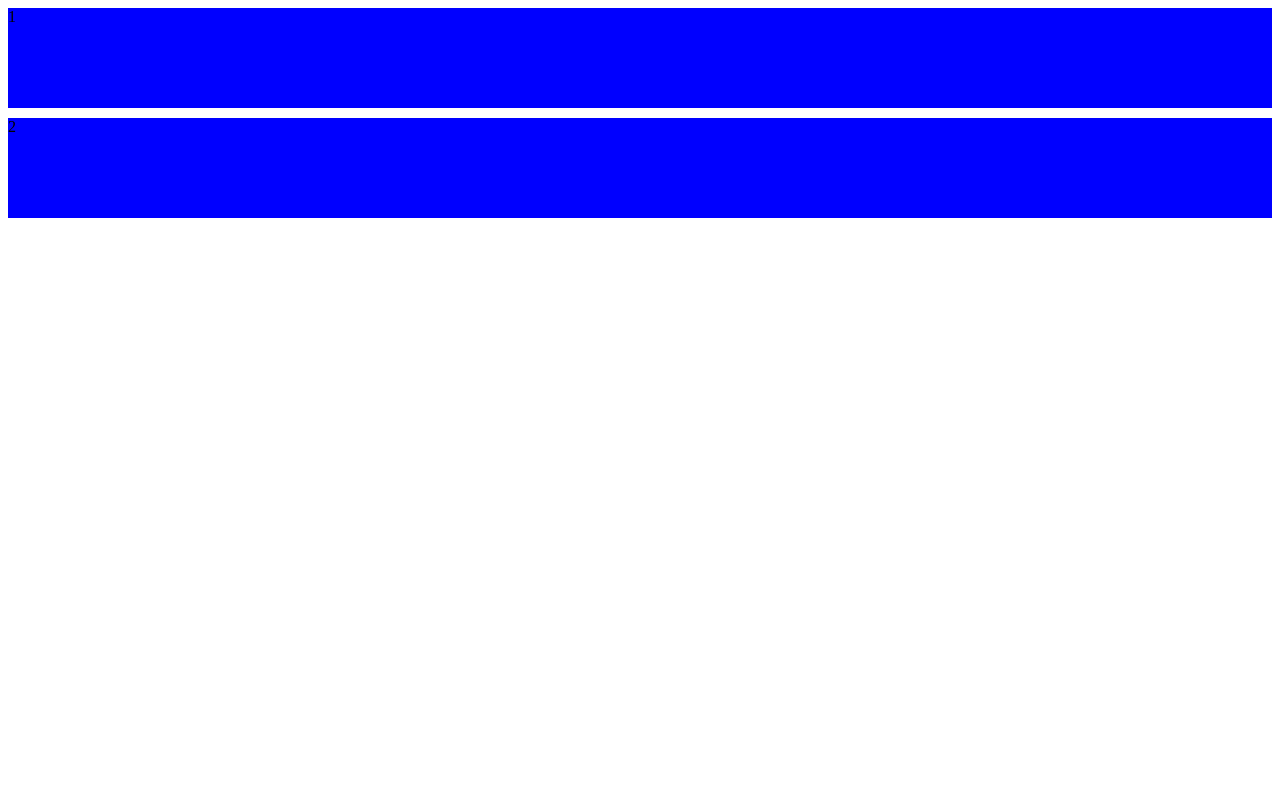
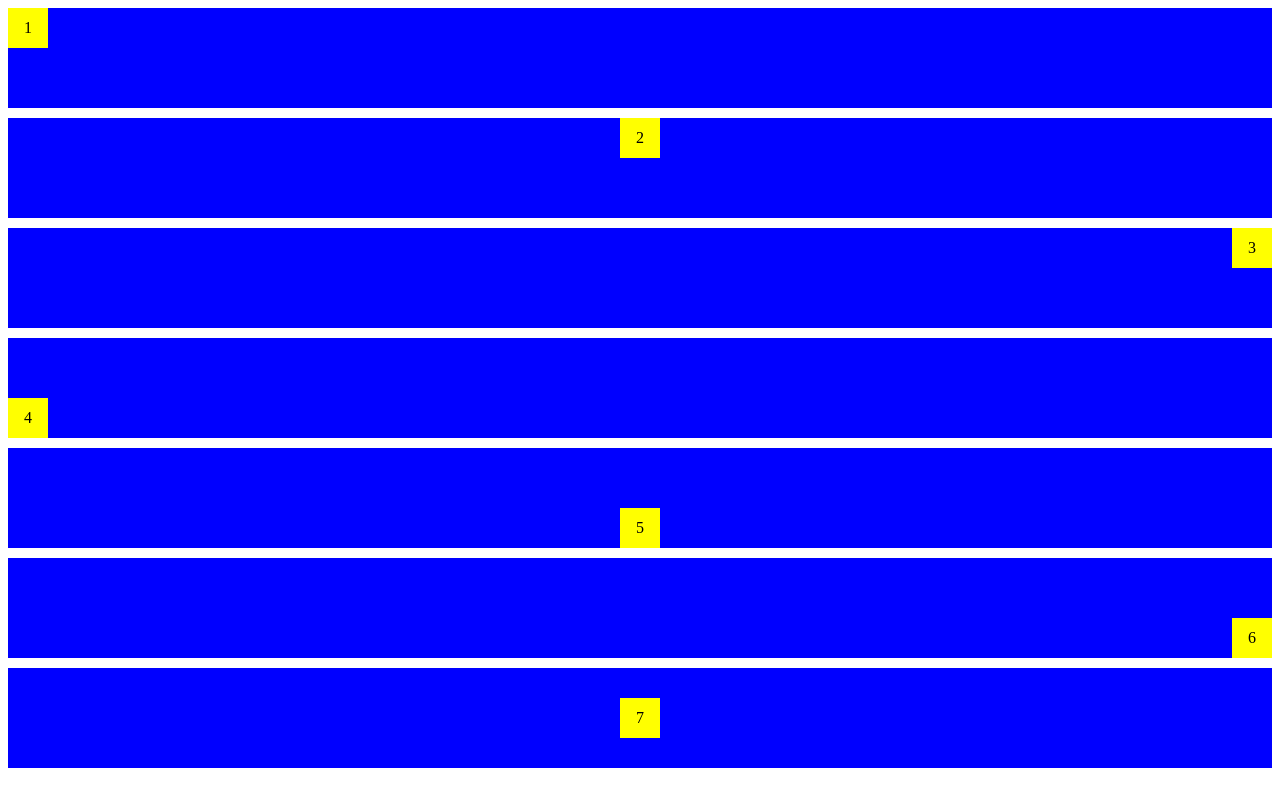
Before and after one commit to deividcauasantos/app, a plain HTML site: page index.html in a window 1280 px wide. Drawn offline with Linux system fonts and the light colour scheme.

Commit message:
ex_concluido

```diff
--- a/index.css
+++ b/index.css
@@ -1,18 +1,74 @@
 .container{
     display: flex;
+    height: 100px;
     width: 100%;
-    height: 100px;
-    background-color: blue;
+    background-color: #0000ff;
 }
 
 .container1{
+    margin-top: 10px;
     display: flex;
+    height: 100px;
     width: 100%;
+    background-color: #0000ff;
+    justify-content: center;
+
+}
+
+.container2{
+    margin-top: 10px;
+    display: flex;
     height: 100px;
-    background-color: blue;
+    width: 100%;
+    background-color: #0000ff;
+    justify-content: end;
+}
+
+.container3{
     margin-top: 10px;
+    display: flex;
+    height: 100px;
+    width: 100%;
+    background-color: #0000ff;
+    justify-content: row;
+    align-items: flex-end;
+}
+
+.container4{
+    margin-top: 10px;
+    display: flex;
+    height: 100px;
+    width: 100%;
+    background-color: #0000ff;
+    justify-content: center;
+    align-items: flex-end;
+}
+
+.container5{
+    margin-top: 10px;
+    display: flex;
+    height: 100px;
+    width: 100%;
+    background-color: #0000ff;
+    justify-content: end;
+    align-items: flex-end;
+}
+
+.container6{
+    margin-top: 10px;
+    display: flex;
+    height: 100px;
+    width: 100%;
+    background-color: #0000ff;
+    justify-content: center;
+    align-items: center;
 }
 
 .box{
-
+    height: 40px;
+    width: 40px;
+    background-color: #ffff00;
+    display: flex;
+    align-items: center;
+    justify-content: center;
 }
--- a/index.html
+++ b/index.html
@@ -3,7 +3,7 @@
 <head>
     <meta charset="UTF-8">
     <meta name="viewport" content="width=device-width, initial-scale=1.0">
-    <title>Prefeitura</title>
+    <title>Documentos</title>
     <link rel="stylesheet" href="index.css">
 </head>
 <body>
@@ -14,5 +14,25 @@
     <div class="container1">
         <div class="box">2</div>
     </div>
+
+    <div class="container2">
+        <div class="box">3</div>
+    </div>
+
+    <div class="container3">
+        <div class="box">4</div>
+    </div>
+
+    <div class="container4">
+        <div class="box">5</div>
+    </div>
+
+    <div class="container5">
+        <div class="box">6</div>
+    </div>
+
+    <div class="container6">
+        <div class="box">7</div>
+    </div>
 </body>
 </html>
```
